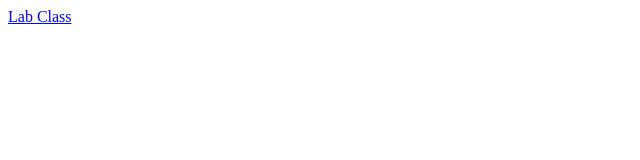
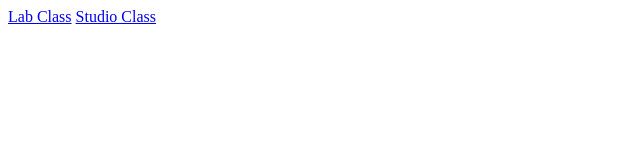
Before and after one commit to beasleym/beasleym.github.io, a plain HTML site: page index.html in a window 1280 px wide. Shown: the whole page, without its empty margins (0-640 px from the left). Drawn offline with Linux system fonts and the light colour scheme.

Commit message:
Add studio class link

```diff
--- a/index.html
+++ b/index.html
@@ -6,5 +6,6 @@
   </head>
   <body>
     <a href="class-profile/index.html">Lab Class</a>
+    <a href="studio-class/index.html">Studio Class</a>
   </body>
 </html>
```
Also changed, not shown: studio-class/index.html (added).
